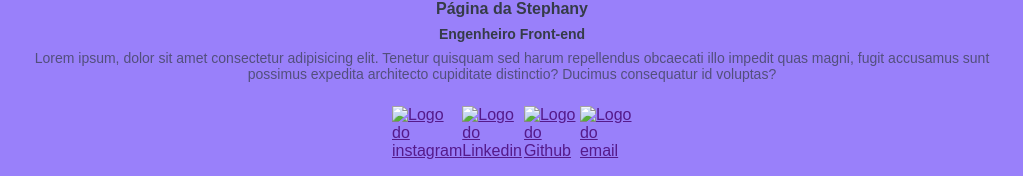
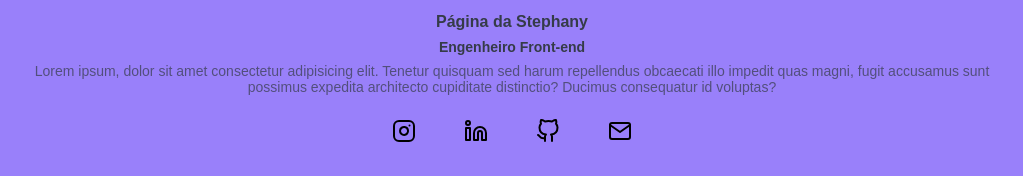
Before and after one commit to stephanycampos/projeto_less, a plain HTML site: page index.html in a window 1280 px wide. Shown: the part 261-437 px from the top of the page, without its empty margins (128-1151 px from the left). Drawn offline with Linux system fonts and the light colour scheme; a web font is replaced by a local one.

Commit message:
Update index.html

```diff
--- a/index.html
+++ b/index.html
@@ -25,16 +25,16 @@
     <nav>
             <ul class="social-links">
                 <li><a href="">
-                    <img src="./src/images/instagram.svg" alt="Logo do instagram">
+                    <img src="instagram.svg" alt="Logo do instagram">
                 </a></li>
                 <li><a href="">
-                    <img src="./src/images/linkedin.svg" alt="Logo do Linkedin">
+                    <img src="linkedin.svg" alt="Logo do Linkedin">
                 </a></li>
                 <li><a href="">
-                    <img src="./src/images/github.svg" alt="Logo do Github">
+                    <img src="github.svg" alt="Logo do Github">
                 </a></li>
                 <li><a href="">
-                    <img src="./src/images/mail.svg" alt="Logo do email">
+                    <img src="mail.svg" alt="Logo do email">
                 </a></li>
             </ul>
         </nav>
```
